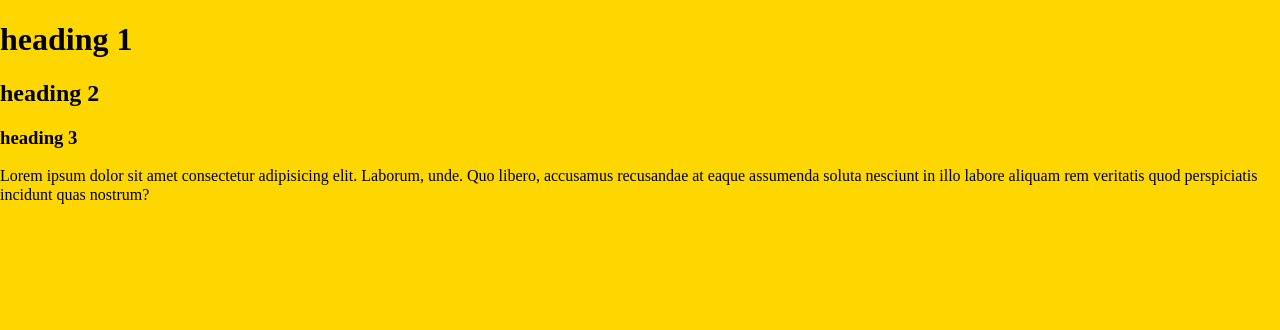
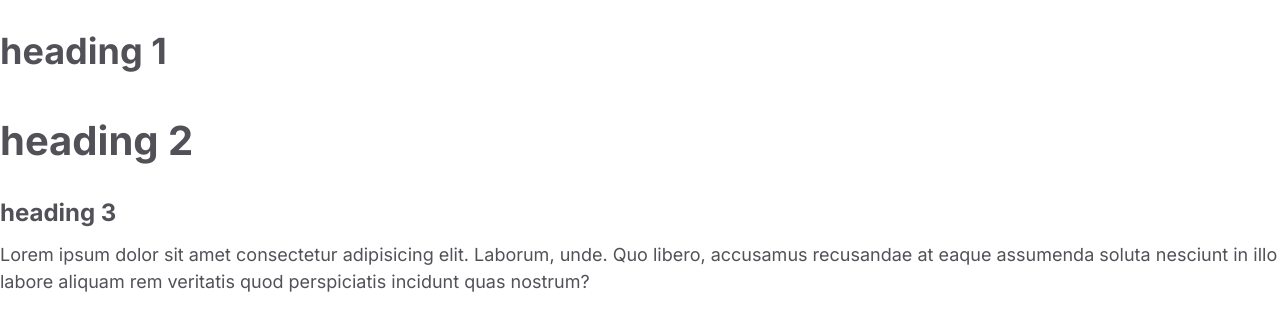
Before and after one commit to Shraddha35/shraddha, a plain HTML site: page index.html in a window 1280 px wide. Drawn offline with Linux system fonts and the light colour scheme.

Commit message:
define the styles for the fonts

```diff
--- a/css/styles.css
+++ b/css/styles.css
@@ -1,3 +1,48 @@
+html {
+  font-size: 62.5%;
+}
+:root {
+  --color-primary: #2584ff;
+  --color-secondary: #00d9ff;
+  --color-accent: #ff3400;
+  --color-headings: #535158;
+  --color-body: #918ca4;
+}
 body {
-  background: gold;
+  font-family: Inter, Arial, Helvetica, sans-serif;
+  font-size: 2.4rem;
+  line-height: 1.5;
+  color: var(--color-body);
+  color: var(--color-headings);
 }
+h1,
+h2,
+h3 {
+  margin-bottom: 1rem;
+}
+h1 {
+  font-size: 7rem;
+}
+h2 {
+  font-size: 4rem;
+}
+h3 {
+  font-size: 3rem;
+}
+p {
+  margin-top: 0;
+}
+@media screen and (min-width: 1024px) {
+  body {
+    font-size: 1.8rem;
+  }
+  h1 {
+    font-size: 8rem;
+  }
+  h2 {
+    font-size: 4rem;
+  }
+  h3 {
+    font-size: 2.4rem;
+  }
+}
```
